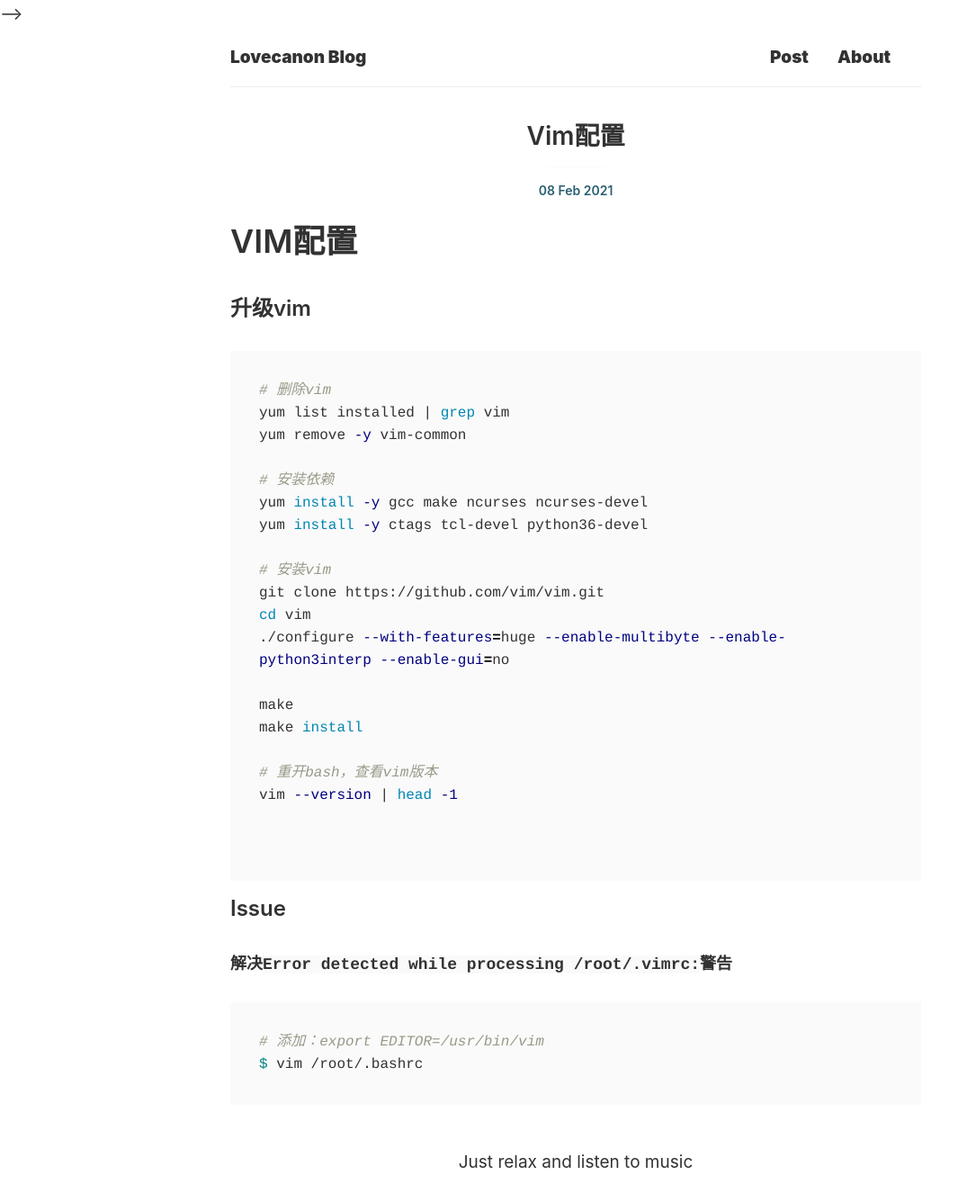
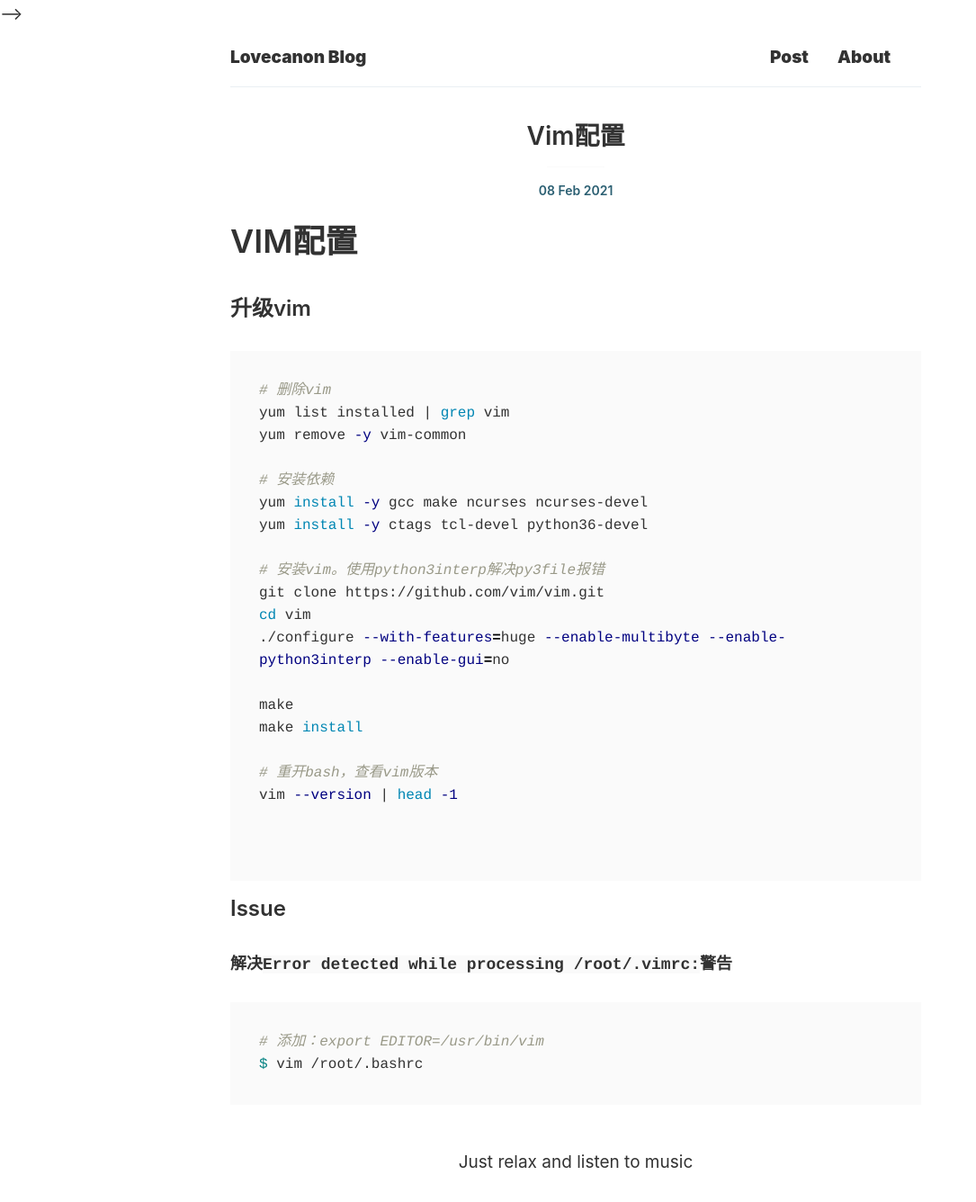
Before and after one commit to Lovecanon/lovecanon.github.io, a Jekyll site: the page built from _posts/2021-2-8-VIM配置.md, in a window 1280 px wide, cut to the strip 0-1336 px from the top of the page. Shown: the whole strip at 90% size, without its empty margins (0-1085 px from the left). Built offline with Jekyll 4.4.1, drawn with Linux system fonts in a browser that asks for light colours; our own code applies the rules of GitHub Pages for plain Markdown files.

Commit message:
Update 2021-2-8-VIM配置.md

```diff
--- a/_posts/2021-2-8-VIM配置.md
+++ b/_posts/2021-2-8-VIM配置.md
@@ -12,7 +12,7 @@ yum remove -y vim-common
 yum install -y gcc make ncurses ncurses-devel
 yum install -y ctags tcl-devel python36-devel
 
-# 安装vim
+# 安装vim。使用python3interp解决py3file报错
 git clone https://github.com/vim/vim.git
 cd vim
 ./configure --with-features=huge --enable-multibyte --enable-python3interp --enable-gui=no
```
